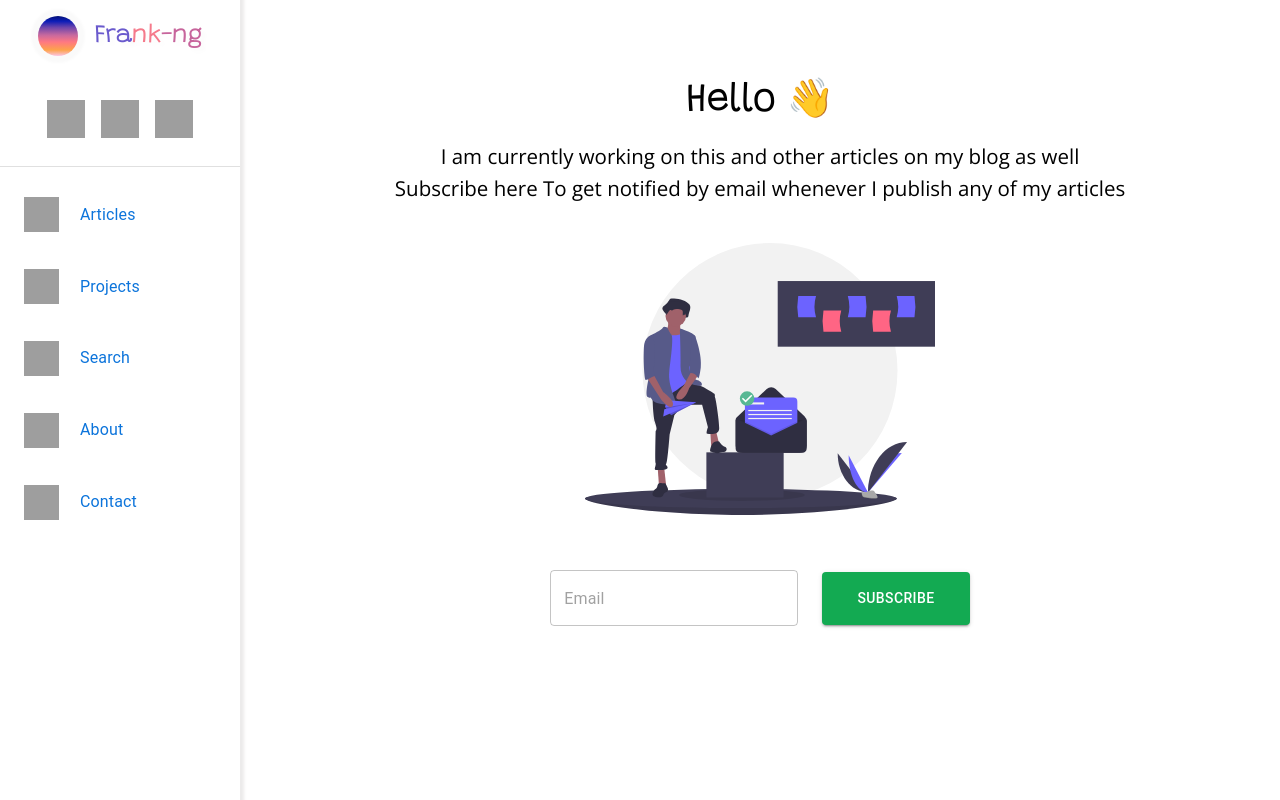
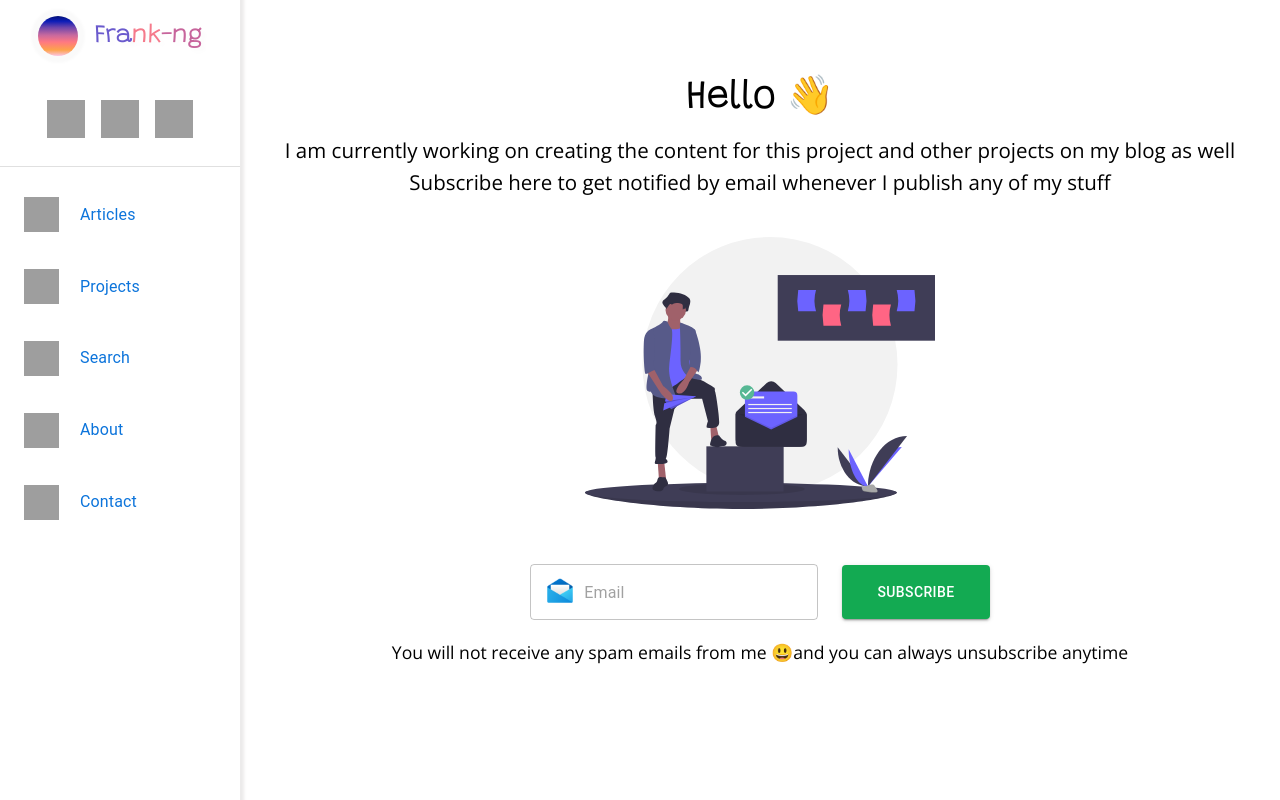
Before and after one commit to franknmungai/frank.ng, a React (Create React App) app: page /article/1 in a window 1280 px wide. Built offline with nearby package versions, Linux system fonts and the light colour scheme; grey boxes are pictures that could not be loaded; a web font is replaced by a local one.

Commit message:
Mail icon

```diff
--- a/src/components/ProjectItem/index.jsx
+++ b/src/components/ProjectItem/index.jsx
@@ -1,5 +1,5 @@
 import React, { useState } from 'react';
-import { useHistory, useLocation } from 'react-router';
+import { useHistory } from 'react-router';
 import { makeStyles } from '@material-ui/core/styles';
 import clsx from 'clsx';
 import Card from '@material-ui/core/Card';
--- a/src/pages/ComingSoon/coming-styles.scss
+++ b/src/pages/ComingSoon/coming-styles.scss
@@ -3,7 +3,7 @@
 		font-size: 2.4rem;
 		font-family: 'Grandstander', cursive;
 		text-align: center;
-		margin: 1.2rem 0;
+		margin: 1rem 0;
 	}
 	.subscribe-text {
 		font-size: 20.5px;
@@ -34,5 +34,13 @@
 				margin-left: 1.5rem;
 			}
 		}
+		.subscribe-text {
+			font-size: 1.1rem;
+		}
+
+		.icon {
+			width: 32px;
+			height: 32px;
+		}
 	}
 }
--- a/src/pages/ComingSoon/index.jsx
+++ b/src/pages/ComingSoon/index.jsx
@@ -1,7 +1,9 @@
 import React from 'react';
 import TextField from '@material-ui/core/TextField';
+import InputAdornment from '@material-ui/core/InputAdornment';
 import Button from '@material-ui/core/Button';
 import { ReactComponent as SubscribeSvg } from '../../assets/subscribe.svg';
+import MailIcon from '../../assets/mail.png';
 import './coming-styles.scss';
 
 const ComingSoon = () => {
@@ -14,12 +16,13 @@ const ComingSoon = () => {
 				</span>
 			</h1>
 			<p className="subscribe-text">
-				I am currently working on this and other articles on my blog as well
+				I am currently working on creating the content for this project and
+				other projects on my blog as well
 			</p>
 
 			<p className="subscribe-text">
-				Subscribe here To get notified by email whenever I publish any of my
-				articles
+				Subscribe here to get notified by email whenever I publish any of my
+				stuff
 			</p>
 			<div className="subscribe-form">
 				<SubscribeSvg className="svg" />
@@ -30,6 +33,13 @@ const ComingSoon = () => {
 						placeholder="Email"
 						type="email"
 						required
+						InputProps={{
+							startAdornment: (
+								<InputAdornment position="start">
+									<img src={MailIcon} alt="mail" className="icon" />
+								</InputAdornment>
+							),
+						}}
 					/>
 					<Button
 						color="primary"
@@ -40,6 +50,13 @@ const ComingSoon = () => {
 						Subscribe
 					</Button>
 				</form>
+				<p className="subscribe-text">
+					You will not receive any spam emails from me{' '}
+					<span role="img" aria-label="smile">
+						😃
+					</span>
+					and you can always unsubscribe anytime
+				</p>
 			</div>
 		</div>
 	);
```
